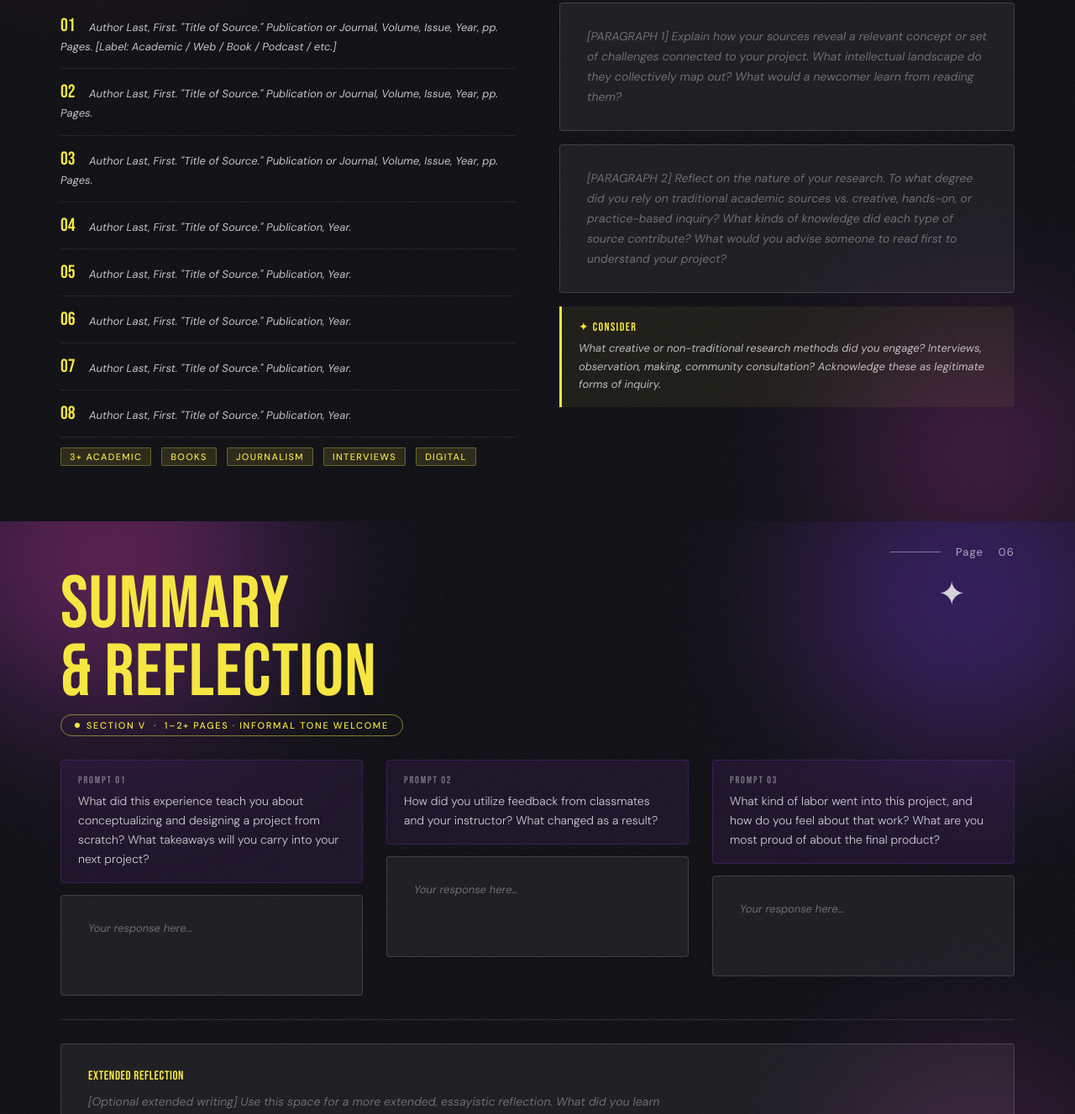
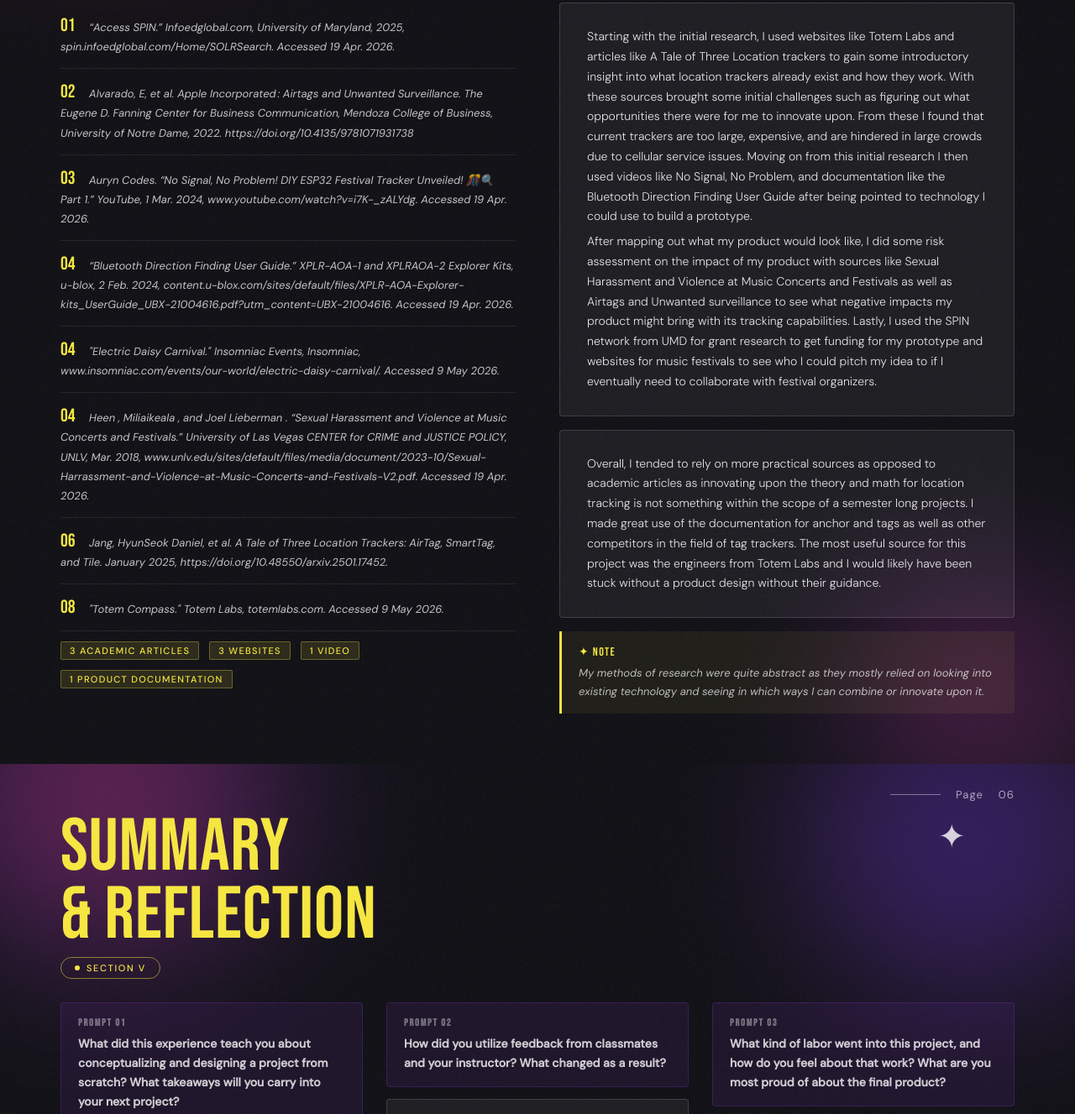
Before and after one commit to stumpski/FestiFindCapstone, a plain HTML site: page index.html in a window 1280 px wide. Shown: the part 5781-7108 px from the top of the page at 84% size. Drawn offline with Linux system fonts and the light colour scheme.

Commit message:
Add files via upload

```diff
--- a/index.html
+++ b/index.html
@@ -698,7 +698,7 @@ https://www.linkedin.com/in/vincent-von-wachter-945246315/</p>
   </div>
 
   <div style="position:relative;z-index:2;">
-    <div class="section-badge"><span class="dot"></span>Section IV &nbsp;·&nbsp; 8 sources minimum · 3 must be academic</div>
+    <div class="section-badge"><span class="dot"></span>Section IV </div>
     <div class="display-lg" style="margin-bottom:28px;">BIBLIOGRAPHY<br>&amp; EXPLICATION</div>
 
     <div class="two-col" style="gap:52px;align-items:start;">
@@ -707,60 +707,60 @@ https://www.linkedin.com/in/vincent-von-wachter-945246315/</p>
         <div class="section-sub" style="margin-bottom:12px;">Sources</div>
         <div class="bib-entry">
           <span class="bib-num">01</span>
-          <span class="bib-citation placeholder-text">Author Last, First. "Title of Source." <em>Publication or Journal</em>, Volume, Issue, Year, pp. Pages. [Label: Academic / Web / Book / Podcast / etc.]</span>
+          <span class="bib-citation placeholder-text">“Access SPIN.” Infoedglobal.com, University of Maryland, 2025, spin.infoedglobal.com/Home/SOLRSearch. Accessed 19 Apr. 2026. </span>
         </div>
         <div class="bib-entry">
           <span class="bib-num">02</span>
-          <span class="bib-citation placeholder-text">Author Last, First. "Title of Source." <em>Publication or Journal</em>, Volume, Issue, Year, pp. Pages.</span>
+          <span class="bib-citation placeholder-text">Alvarado, E, et al. Apple Incorporated : Airtags and Unwanted Surveillance. The Eugene D. Fanning Center for Business Communication, Mendoza College of Business, University of Notre Dame, 2022. https://doi.org/10.4135/9781071931738</span>
         </div>
         <div class="bib-entry">
           <span class="bib-num">03</span>
-          <span class="bib-citation placeholder-text">Author Last, First. "Title of Source." <em>Publication or Journal</em>, Volume, Issue, Year, pp. Pages.</span>
+          <span class="bib-citation placeholder-text">Auryn Codes. “No Signal, No Problem! DIY ESP32 Festival Tracker Unveiled! 🎊🔍 Part 1.” YouTube, 1 Mar. 2024, www.youtube.com/watch?v=i7K-_zALYdg. Accessed 19 Apr. 2026. </span>
         </div>
         <div class="bib-entry">
           <span class="bib-num">04</span>
-          <span class="bib-citation placeholder-text">Author Last, First. "Title of Source." <em>Publication</em>, Year.</span>
+          <span class="bib-citation placeholder-text">“Bluetooth Direction Finding User Guide.” XPLR-AOA-1 and XPLRAOA-2 Explorer Kits, u-blox, 2 Feb. 2024, content.u-blox.com/sites/default/files/XPLR-AOA-Explorer-kits_UserGuide_UBX-21004616.pdf?utm_content=UBX-21004616. Accessed 19 Apr. 2026.</span>
         </div>
         <div class="bib-entry">
-          <span class="bib-num">05</span>
-          <span class="bib-citation placeholder-text">Author Last, First. "Title of Source." <em>Publication</em>, Year.</span>
+          <span class="bib-num">04</span>
+          <span class="bib-citation placeholder-text">"Electric Daisy Carnival." Insomniac Events, Insomniac, www.insomniac.com/events/our-world/electric-daisy-carnival/. Accessed 9 May 2026. </span>
         </div>
         <div class="bib-entry">
+          <span class="bib-num">04</span>
+          <span class="bib-citation placeholder-text">Heen , Miliaikeala , and Joel Lieberman . “Sexual Harassment and Violence at Music Concerts and Festivals.” University of Las Vegas CENTER for CRIME and JUSTICE POLICY, UNLV, Mar. 2018, www.unlv.edu/sites/default/files/media/document/2023-10/Sexual-Harrassment-and-Violence-at-Music-Concerts-and-Festivals-V2.pdf. Accessed 19 Apr. 2026.</span>
+        </div>
+
+        <div class="bib-entry">
           <span class="bib-num">06</span>
-          <span class="bib-citation placeholder-text">Author Last, First. "Title of Source." <em>Publication</em>, Year.</span>
-        </div>
-        <div class="bib-entry">
-          <span class="bib-num">07</span>
-          <span class="bib-citation placeholder-text">Author Last, First. "Title of Source." <em>Publication</em>, Year.</span>
+          <span class="bib-citation placeholder-text">Jang, HyunSeok Daniel, et al. A Tale of Three Location Trackers: AirTag, SmartTag, and Tile. January 2025, https://doi.org/10.48550/arxiv.2501.17452.</span>
         </div>
         <div class="bib-entry">
           <span class="bib-num">08</span>
-          <span class="bib-citation placeholder-text">Author Last, First. "Title of Source." <em>Publication</em>, Year.</span>
+          <span class="bib-citation placeholder-text">"Totem Compass." Totem Labs, totemlabs.com. Accessed 9 May 2026. </span>
         </div>
         <div style="margin-top:12px;display:flex;gap:6px;flex-wrap:wrap;position:relative;z-index:2;">
-          <span class="tag">3+ Academic</span>
-          <span class="tag">Books</span>
-          <span class="tag">Journalism</span>
-          <span class="tag">Interviews</span>
-          <span class="tag">Digital</span>
+          <span class="tag">3 Academic Articles</span>
+          <span class="tag">3 Websites</span>
+          <span class="tag">1 Video</span>
+          <span class="tag">1 Product Documentation</span>
         </div>
       </div>
 
       <div>
         <div class="section-sub" style="margin-bottom:12px;">Explication (200–400+ words)</div>
         <div class="content-card" style="margin-bottom:16px;">
-          <p class="body-text placeholder-text" style="font-size:14px;">
-            [PARAGRAPH 1] Explain how your sources reveal a relevant concept or set of challenges connected to your project. What intellectual landscape do they collectively map out? What would a newcomer learn from reading them?
-          </p>
+          <p class="body-text" style="font-size:14px;">
+            Starting with the initial research, I used websites like Totem Labs and articles like A Tale of Three Location trackers to gain some introductory insight into what location trackers already exist and how they work. With these sources brought some initial challenges such as figuring out what opportunities there were for me to innovate upon. From these I found that current trackers are too large, expensive, and are hindered in large crowds due to cellular service issues. Moving on from this initial research I then used videos like No Signal, No Problem, and documentation like the Bluetooth Direction Finding User Guide after being pointed to technology I could use to build a prototype.
+            <p class="body-text" style="font-size:14px;margin-top:6px;">
+            After mapping out what my product would look like, I did some risk assessment on the impact of my product with sources like Sexual Harassment and Violence at Music Concerts and Festivals as well as Airtags and Unwanted surveillance to see what negative impacts my product might bring with its tracking capabilities. Lastly, I used the SPIN network from UMD for grant research to get funding for my prototype and websites for music festivals to see who I could pitch my idea to if I eventually need to collaborate with festival organizers.
         </div>
         <div class="content-card">
-          <p class="body-text placeholder-text" style="font-size:14px;">
-            [PARAGRAPH 2] Reflect on the nature of your research. To what degree did you rely on traditional academic sources vs. creative, hands-on, or practice-based inquiry? What kinds of knowledge did each type of source contribute? What would you advise someone to read first to understand your project?
-          </p>
+          <p class="body-text" style="font-size:14px;">
+            Overall, I tended to rely on more practical sources as opposed to academic articles as innovating upon the theory and math for location tracking is not something within the scope of a semester long projects. I made great use of the documentation for anchor and tags as well as other competitors in the field of tag trackers. The most useful source for this project was the engineers from Totem Labs and I would likely have been stuck without a product design without their guidance.           </p>
         </div>
         <div class="instruction" style="margin-top:16px;">
-          <div class="instr-label">✦ Consider</div>
-          <p>What creative or non-traditional research methods did you engage? Interviews, observation, making, community consultation? Acknowledge these as legitimate forms of inquiry.</p>
+          <div class="instr-label">✦ Note</div>
+          <p>My methods of research were quite abstract as they mostly relied on looking into existing technology and seeing in which ways I can combine or innovate upon it.</p>
         </div>
       </div>
     </div>
@@ -787,36 +787,57 @@ https://www.linkedin.com/in/vincent-von-wachter-945246315/</p>
 
   <div style="position:relative;z-index:2;">
     <div class="display-lg" style="margin-bottom:8px;">SUMMARY<br>&amp; REFLECTION</div>
-    <div class="section-badge" style="margin-bottom:28px;"><span class="dot"></span>Section V &nbsp;·&nbsp; 1–2+ pages · informal tone welcome</div>
+    <div class="section-badge" style="margin-bottom:28px;"><span class="dot"></span>Section V </div>
 
     <div class="three-col">
       <div>
-        <div class="refl-q">
+        <div class="refl-q" style="font-weight:bold;">
           <div class="q-label">Prompt 01</div>
-          <p>What did this experience teach you about conceptualizing and designing a project from scratch? What takeaways will you carry into your next project?</p>
+          <p><strong> What did this experience teach you about conceptualizing and designing a project from scratch? What takeaways will you carry into your next project?</strong></p>
         </div>
         <div class="content-card" style="min-height:120px;">
-          <p class="body-text placeholder-text" style="font-size:13px;">Your response here…</p>
+          <p class="body-text" style="font-size:15px;">Working on FestiFind taught me that the hardest part of designing a project from scratch isn't the building, its the scoping.
+            Early on, I had a broad vision of what I wanted to create, but I quickly learned that a good idea means nothing without a concrete understanding of the constraints around it.
+            Researching the existing technology, reaching out to Totem Compass, and digging into Bluetooth Low Energy documentation forced me to confront the gap between what I imagined and what was actually feasible with the time and resources I had.
+            <p class="body-text" style="font-size:15px;margin-top:6px;">
+            One of the biggest takeaways is the value of talking to people who have already tried to solve your problem.
+            The conversation with Totem Compass's engineering team saved me weeks of going down the wrong path and pointed me directly to the materials and architecture I needed.
+            I will carry that instinct into every future project: to reach out early, ask specific questions, and treat my competitors as a resource just as valuable as academic sources.
+            I also learned that a project does not need to be finished to be valuable. FestiFind does not have a working prototype yet, but the research, the grant applications, the technical blueprint, and the pitch materials are all real, actionable outputs.
+            Moving forward I will think less about a project as something that ends with a finished product, and more as something that can end when you have laid a clear foundation to build off of.</p>
         </div>
       </div>
 
       <div>
-        <div class="refl-q">
+        <div class="refl-q" style="font-weight:bold;">
           <div class="q-label">Prompt 02</div>
           <p>How did you utilize feedback from classmates and your instructor? What changed as a result?</p>
         </div>
         <div class="content-card" style="min-height:120px;">
-          <p class="body-text placeholder-text" style="font-size:13px;">Your response here…</p>
+          <p class="body-text" style="font-size:16px;">The most useful feedback I received throughout this project came from my classmates and instructor pushing me to be more realistic about what my final deliverable could actually be. Early on, I was framing FestiFind as a project that would end with a physical working prototype, which was never really achievable given that I do not currently have the funds to purchase the hardware I would need.
+            <p class="body-text" style="font-size:15px;margin-top:6px;">
+            The feedback I got redirected me toward treating this as a proof of concept and funding project instead, which honestly made the whole thing feel more real.
+            As a result of that pivot, I shifted a significant portion of my energy toward researching grants and funding opportunities through tools like UMD SPIN, identifying sources that apply to student innovators and small technology projects. </p>
         </div>
       </div>
 
       <div>
-        <div class="refl-q">
+        <div class="refl-q" style="font-weight:bold;">
           <div class="q-label">Prompt 03</div>
           <p>What kind of labor went into this project, and how do you feel about that work? What are you most proud of about the final product?</p>
         </div>
         <div class="content-card" style="min-height:120px;">
-          <p class="body-text placeholder-text" style="font-size:13px;">Your response here…</p>
+          <p class="body-text" style="font-size:15px;">
+            The effort that went into FestiFind was way more varied than I expected.
+            Starting with the initial research I was going through articles, watching YouTube series on ESP32 systems, and reading through Bluetooth Low Energy documentation which was honestly pretty dense but started making sense the more I sat with it.
+            Then there was the outreach side: writing a cold email to an actual company, figuring out what to even ask them, and then getting a real response back from Totem Compass's engineering team that actually pointed me in a useful direction.
+            <p class="body-text" style="font-size:15px;margin-top:6px;">
+            Beyond the technical stuff I also put a lot of time into the risk assessment side of things, looking at sources on sexual harassment at festivals and the surveillance concerns around products like AirTags to make sure I was thinking about the potential downsides of what I was building.
+            Then there was the grant research through UMD SPIN and looking into festival organizers I could eventually pitch to, which was its own whole process.
+            <p class="body-text" style="font-size:15px;margin-top:6px;">
+
+            What I am most proud of though is presenting to my classmates.
+            Being able to explain FestiFind and my work to people who had no context for what I was building, and actually having people understand the problem and get why my solution made sense felt very satisfyibg. That's what it made it feel less like a class project and more real </p>
         </div>
       </div>
     </div>
@@ -824,13 +845,9 @@ https://www.linkedin.com/in/vincent-von-wachter-945246315/</p>
     <div class="divider" style="margin-top:28px;"></div>
 
     <div class="content-card" style="margin-top:0;">
-      <div class="section-sub" style="font-size:15px;margin-bottom:10px;">Extended Reflection</div>
-      <p class="body-text placeholder-text" style="font-size:14px;">
-        [Optional extended writing] Use this space for a more extended, essayistic reflection.
-        What did you learn about yourself — your schedule, process, habits, and working style? What surprised you about the topic?
-        Write in an honest, personal voice.
-        This is your chance to be candid about what worked, what didn't, and what you would do differently.
-        talk about how i learned html here too that would be funny
+      <div class="section-sub" style="font-size:15px;margin-bottom:10px;">Note</div>
+      <p class="body-text" style="font-size:14px;">
+        Doing this portfolio has helped me learn some HTML and frontend development basics as I made this entire portfolio from scratch in HTML.
       </p>
     </div>
   </div>
```
